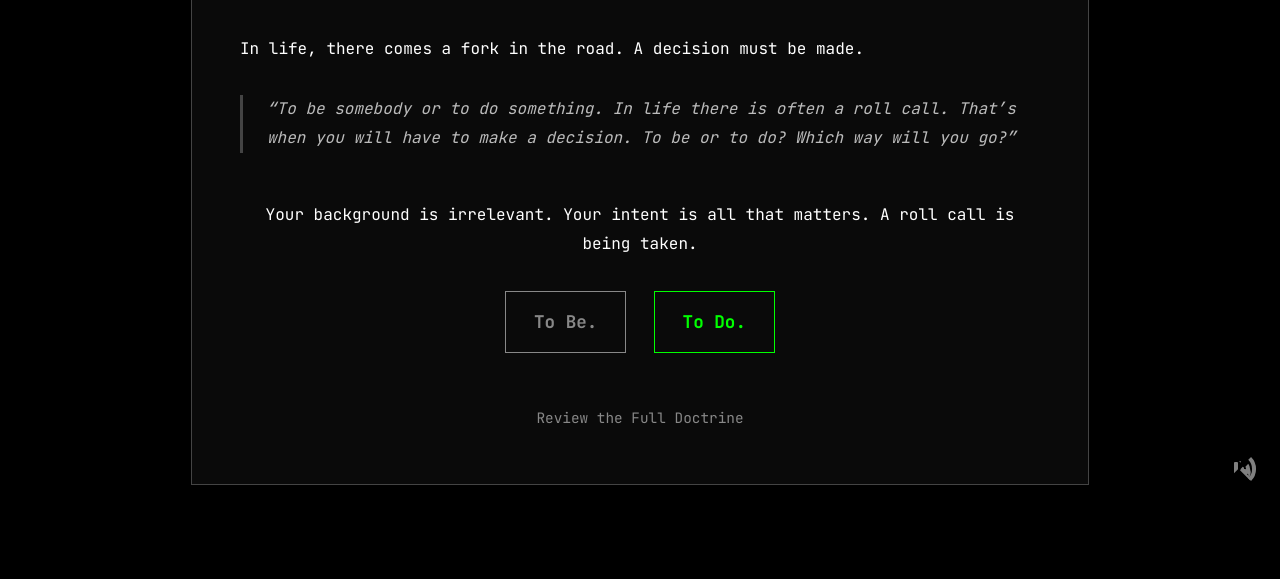
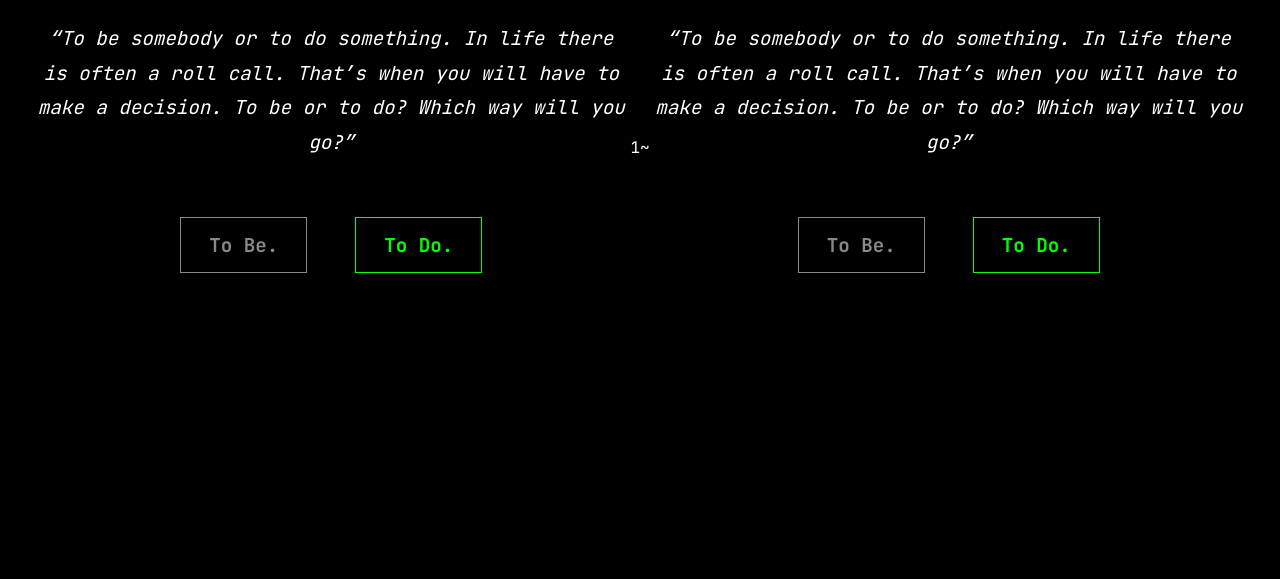
Before and after one commit to IsidoreLands/Genesis, a plain HTML site: page index.html in a window 1280 px wide. Shown: the part 285-864 px from the top of the page. Drawn offline with Linux system fonts and the light colour scheme.

Commit message:
Refactor(index): Simplify page to core quote and decision point

```diff
--- a/index.html
+++ b/index.html
@@ -3,74 +3,259 @@
 <head>
     <meta charset="UTF-8">
     <meta name="viewport" content="width=device-width, initial-scale=1.0">
-    <title>Project GENESIS: A Roll Call</title>
+    <title>To Be or To Do</title>
     <link rel="preconnect" href="https://fonts.googleapis.com">
     <link rel="preconnect" href="https://fonts.gstatic.com" crossorigin>
     <link href="https://fonts.googleapis.com/css2?family=JetBrains+Mono:wght@400;700&display=swap" rel="stylesheet">
     <style>
-        :root { --background-color: #000000; --text-color: #FFFFFF; --border-color: #444444; --accent-color-do: #00FF00; --accent-color-be: #888888; --header-color: #87CEEB; }
-        body { background-color: var(--background-color); color: var(--text-color); font-family: 'JetBrains Mono', monospace; line-height: 1.8; display: flex; justify-content: center; align-items: center; min-height: 100vh; margin: 0; padding: 2em; }
-        .container { max-width: 800px; border: 1px solid var(--border-color); padding: 2em 3em; background-color: #0A0A0A; }
-        h1 { color: var(--header-color); font-size: 1.8em; text-align: center; margin-bottom: 1.5em; letter-spacing: 2px; }
-        p { margin-bottom: 1.5em; }
-        blockquote { font-style: italic; border-left: 3px solid var(--border-color); padding-left: 1.5em; margin: 2em 0; color: #bbbbbb; }
-        .decision-point { margin-top: 3em; text-align: center; }
-        .button { display: inline-block; text-decoration: none; padding: 14px 28px; font-weight: bold; font-size: 1.1em; border: 1px solid; margin: 0.5em; transition: all 0.2s ease-in-out; }
-        .path-do { color: var(--accent-color-do); border-color: var(--accent-color-do); }
-        .path-do:hover { background-color: rgba(0, 255, 0, 0.1); color: #FFFFFF; }
-        .path-be { color: var(--accent-color-be); border-color: var(--accent-color-be); }
-        .path-be:hover { background-color: rgba(136, 136, 136, 0.1); color: #FFFFFF; }
-        .footer-nav { margin-top: 3em; text-align: center; font-size: 0.9em; color: #888; }
-        .footer-nav a { color: var(--accent-color-be); text-decoration: none; }
-        .footer-nav a:hover { text-decoration: underline; }
+        :root {
+            --background-color: #000000;
+            --text-color: #FFFFFF;
+            --border-color-be: #888888;
+            --accent-color-do: #00FF00;
+        }
+        body {
+            background-color: var(--background-color);
+            color: var(--text-color);
+            font-family: 'JetBrains Mono', monospace;
+            display: flex;
+            justify-content: center;
+            align-items: center;
+            min-height: 100vh;
+            margin: 0;
+            padding: 2em;
+        }
+        .container {
+            max-width: 800px;
+            text-align: center;
+        }
+        blockquote {
+            font-style: italic;
+            font-size: 1.2em;
+            line-height: 1.8;
+            color: var(--text-color);
+            margin: 0 0 3em 0;
+            padding: 0;
+            border: none; /* Removed the left border */
+        }
+        .decision-point {
+            margin-top: 2em;
+        }
+        .button {
+            display: inline-block;
+            text-decoration: none;
+            padding: 14px 28px;
+            font-weight: bold;
+            font-size: 1.2em;
+            border: 1px solid;
+            margin: 0 1em;
+            transition: all 0.2s ease-in-out;
+        }
+        .path-do {
+            color: var(--accent-color-do);
+            border-color: var(--accent-color-do);
+        }
+        .path-do:hover {
+            background-color: rgba(0, 255, 0, 0.1);
+        }
+        .path-be {
+            color: var(--border-color-be);
+            border-color: var(--border-color-be);
+        }
+        .path-be:hover {
+            background-color: rgba(136, 136, 136, 0.1);
+        }
+        #audio-controls {
+            position: fixed;
+            top: 20px;
+            right: 20px;
+            cursor: pointer;
+            opacity: 0.7;
+            transition: opacity 0.2s ease;
+        }
+        #audio-controls:hover {
+            opacity: 1.0;
+        }
     </style>
 </head>
 <body>
     <div class="container">
-        <img src="logo.png" alt="GENESIS Logo" style="display: block; width: 150px; margin: 0 auto 3em auto;">
-        <h1>A Roll Call</h1>
-        <p>In life, there comes a fork in the road. A decision must be made.</p>
         <blockquote>“To be somebody or to do something. In life there is often a roll call. That’s when you will have to make a decision. To be or to do? Which way will you go?”</blockquote>
         <div class="decision-point">
-            <p>Your background is irrelevant. Your intent is all that matters. A roll call is being taken.</p>
-            <a href="https://github.com/IsidoreLands/Genesis/issues" class="button path-be" target="_blank" rel="noopener noreferrer">To Be.</a>
+            <a href="https://en.wikipedia.org/wiki/Wikipedia" class="button path-be" target="_blank" rel="noopener noreferrer">To Be.</a>
             <a href="mailto:admin@ooda.wiki?subject=Request%20to%20Do%20(GENESIS)&body=I%20have%20made%20the%20decision%20to%20do%20something.%0A%0AI%20am%20ready%20for%20my%20first%20Saga." class="button path-do">To Do.</a>
-        </div>
-        <div class="footer-nav">
-            <p><a href="doctrine.html">Review the Full Doctrine</a></p>
         </div>
     </div>
 
-    <!-- Audio Player and Controls -->
-    <audio id="boydQuoteAudio" src="boyd_quote.mp3" preload="auto"></audio>
-    <div id="audio-controls" onclick="toggleAudio()" style="position: fixed; bottom: 20px; right: 20px; cursor: pointer; opacity: 0.5; transition: opacity 0.2s ease;">
-        <!-- Mute Icon SVG -->
-        <svg xmlns="http://www.w3.org/2000/svg" width="32" height="32" fill="currentColor" viewBox="0 0 16 16">
-          <path d="M11.536 14.01A8.473 8.473 0 0 0 14.026 8a8.473 8.473 0 0 0-2.49-6.01l-1.414 1.414A6.476 6.476 0 0 1 12.025 8a6.476 6.476 0 0 1-1.903 4.596l1.414 1.414zM10.121 12.596A4.486 4.486 0 0 0 11.025 8a4.486 4.486 0 0 0-.904-2.596l-1.414 1.414A2.488 2.488 0 0 1 9.025 8a2.488 2.488 0 0 1-.318.991l1.414 1.605z"/>
-          <path d="M8.707 11.182A1 1 0 0 0 8.025 8a1 1 0 0 0-.682-1.182L6.225 8.165 8.707 11.182zM6.5 4.5v.39l-1-1V4.5a.5.5 0 0 1 1 0zm-.5 4.14 5 5 .707-.707-5-5-.707.707zM4.5 4.5a.5.5 0 0 1 .5.5v3.16l-2 2V5a.5.5 0 0 1 .5-.5z"/>
+    <!-- Audio now autoplays, controls are for muting -->
+    <audio id="boydQuoteAudio" src="boyd_quote.mp3" autoplay loop></audio>
+    <div id="audio-controls" onclick="toggleAudio()">
+        <!-- Default icon is Volume Up, since it autoplays -->
+        <svg id="icon-volume-up" xmlns="http://www.w3.org/2000/svg" width="30" height="30" fill="currentColor" viewBox="0 0 16 16" style="display: inline;">
+            <path d="M11.536 14.01A8.473 8.473 0 0 0 14.026 8a8.473 8.473 0 0 0-2.49-6.01l-1.414 1.414A6.476 6.476 0 0 1 12.025 8a6.476 6.476 0 0 1-1.903 4.596l1.414 1.414zM10.121 12.596A4.486 4.486 0 0 0 11.025 8a4.486 4.486 0 0 0-.904-2.596l-1.414 1.414A2.488 2.488 0 0 1 9.025 8a2.488 2.488 0 0 1-.318.991l1.414 1.605z"/><path d="M8.707 11.182A1 1 0 0 0 8.025 8a1 1 0 0 0-.682-1.182L6.225 8.165 8.707 11.182zM4.5 0a.5.5 0 0 1 .5.5v15a.5.5 0 0 1-1 0v-15a.5.5 0 0 1 .5-.5z"/>
+        </svg>
+        <!-- Mute Icon is hidden by default -->
+        <svg id="icon-mute" xmlns="http://www.w3.org/2000/svg" width="30" height="30" fill="currentColor" viewBox="0 0 16 16" style="display: none;">
+            <path d="M11.536 14.01A8.473 8.473 0 0 0 14.026 8a8.473 8.473 0 0 0-2.49-6.01l-1.414 1.414A6.476 6.476 0 0 1 12.025 8a6.476 6.476 0 0 1-1.903 4.596l1.414 1.414zM10.121 12.596A4.486 4.486 0 0 0 11.025 8a4.486 4.486 0 0 0-.904-2.596l-1.414 1.414A2.488 2.488 0 0 1 9.025 8a2.488 2.488 0 0 1-.318.991l1.414 1.605z"/><path d="M8.707 11.182A1 1 0 0 0 8.025 8a1 1 0 0 0-.682-1.182L6.225 8.165 8.707 11.182zM6.5 4.5v.39l-1-1V4.5a.5.5 0 0 1 1 0zm-.5 4.14 5 5 .707-.707-5-5-.707.707zM4.5 4.5a.5.5 0 0 1 .5.5v3.16l-2 2V5a.5.5 0 0 1 .5-.5z"/>
         </svg>
     </div>
 
     <script>
         const audio = document.getElementById('boydQuoteAudio');
-        const audioControl = document.getElementById('audio-controls');
+        const iconVolume = document.getElementById('icon-volume-up');
+        const iconMute = document.getElementById('icon-mute');
 
-        audioControl.addEventListener('mouseenter', () => { audioControl.style.opacity = '1.0'; });
-        audioControl.addEventListener('mouseleave', () => { audioControl.style.opacity = '0.5'; });
+        // Browsers often block autoplay until the user interacts with the page.
+        // This is a common workaround to start audio after the first click anywhere.
+        document.body.addEventListener('click', () => {
+            if (audio.paused) {
+                audio.play();
+            }
+        }, { once: true });
 
         function toggleAudio() {
+            if (audio.muted) {
+                audio.muted = false;
+                iconVolume.style.display = 'inline';
+                iconMute.style.display = 'none';
+            } else {
+                audio.muted = true;
+                iconVolume.style.display = 'none';
+                iconMute.style.display = 'inline';
+            }
+        }
+        // Update icon based on initial state
+        if (audio.muted) { toggleAudio(); toggleAudio(); } // cheap trick to set initial icon state
+    </script>
+</body>
+</html>1~<!DOCTYPE html>
+<html lang="en">
+<head>
+    <meta charset="UTF-8">
+    <meta name="viewport" content="width=device-width, initial-scale=1.0">
+    <title>To Be or To Do</title>
+    <link rel="preconnect" href="https://fonts.googleapis.com">
+    <link rel="preconnect" href="https://fonts.gstatic.com" crossorigin>
+    <link href="https://fonts.googleapis.com/css2?family=JetBrains+Mono:wght@400;700&display=swap" rel="stylesheet">
+    <style>
+        :root {
+            --background-color: #000000;
+            --text-color: #FFFFFF;
+            --border-color-be: #888888;
+            --accent-color-do: #00FF00;
+        }
+        body {
+            background-color: var(--background-color);
+            color: var(--text-color);
+            font-family: 'JetBrains Mono', monospace;
+            display: flex;
+            justify-content: center;
+            align-items: center;
+            min-height: 100vh;
+            margin: 0;
+            padding: 2em;
+        }
+        .container {
+            max-width: 800px;
+            text-align: center;
+        }
+        blockquote {
+            font-style: italic;
+            font-size: 1.2em;
+            line-height: 1.8;
+            color: var(--text-color);
+            margin: 0 0 3em 0;
+            padding: 0;
+            border: none; /* Removed the left border */
+        }
+        .decision-point {
+            margin-top: 2em;
+        }
+        .button {
+            display: inline-block;
+            text-decoration: none;
+            padding: 14px 28px;
+            font-weight: bold;
+            font-size: 1.2em;
+            border: 1px solid;
+            margin: 0 1em;
+            transition: all 0.2s ease-in-out;
+        }
+        .path-do {
+            color: var(--accent-color-do);
+            border-color: var(--accent-color-do);
+        }
+        .path-do:hover {
+            background-color: rgba(0, 255, 0, 0.1);
+        }
+        .path-be {
+            color: var(--border-color-be);
+            border-color: var(--border-color-be);
+        }
+        .path-be:hover {
+            background-color: rgba(136, 136, 136, 0.1);
+        }
+        #audio-controls {
+            position: fixed;
+            top: 20px;
+            right: 20px;
+            cursor: pointer;
+            opacity: 0.7;
+            transition: opacity 0.2s ease;
+        }
+        #audio-controls:hover {
+            opacity: 1.0;
+        }
+    </style>
+</head>
+<body>
+    <div class="container">
+        <blockquote>“To be somebody or to do something. In life there is often a roll call. That’s when you will have to make a decision. To be or to do? Which way will you go?”</blockquote>
+        <div class="decision-point">
+            <a href="https://en.wikipedia.org/wiki/Wikipedia" class="button path-be" target="_blank" rel="noopener noreferrer">To Be.</a>
+            <a href="mailto:admin@ooda.wiki?subject=Request%20to%20Do%20(GENESIS)&body=I%20have%20made%20the%20decision%20to%20do%20something.%0A%0AI%20am%20ready%20for%20my%20first%20Saga." class="button path-do">To Do.</a>
+        </div>
+    </div>
+
+    <!-- Audio now autoplays, controls are for muting -->
+    <audio id="boydQuoteAudio" src="boyd_quote.mp3" autoplay loop></audio>
+    <div id="audio-controls" onclick="toggleAudio()">
+        <!-- Default icon is Volume Up, since it autoplays -->
+        <svg id="icon-volume-up" xmlns="http://www.w3.org/2000/svg" width="30" height="30" fill="currentColor" viewBox="0 0 16 16" style="display: inline;">
+            <path d="M11.536 14.01A8.473 8.473 0 0 0 14.026 8a8.473 8.473 0 0 0-2.49-6.01l-1.414 1.414A6.476 6.476 0 0 1 12.025 8a6.476 6.476 0 0 1-1.903 4.596l1.414 1.414zM10.121 12.596A4.486 4.486 0 0 0 11.025 8a4.486 4.486 0 0 0-.904-2.596l-1.414 1.414A2.488 2.488 0 0 1 9.025 8a2.488 2.488 0 0 1-.318.991l1.414 1.605z"/><path d="M8.707 11.182A1 1 0 0 0 8.025 8a1 1 0 0 0-.682-1.182L6.225 8.165 8.707 11.182zM4.5 0a.5.5 0 0 1 .5.5v15a.5.5 0 0 1-1 0v-15a.5.5 0 0 1 .5-.5z"/>
+        </svg>
+        <!-- Mute Icon is hidden by default -->
+        <svg id="icon-mute" xmlns="http://www.w3.org/2000/svg" width="30" height="30" fill="currentColor" viewBox="0 0 16 16" style="display: none;">
+            <path d="M11.536 14.01A8.473 8.473 0 0 0 14.026 8a8.473 8.473 0 0 0-2.49-6.01l-1.414 1.414A6.476 6.476 0 0 1 12.025 8a6.476 6.476 0 0 1-1.903 4.596l1.414 1.414zM10.121 12.596A4.486 4.486 0 0 0 11.025 8a4.486 4.486 0 0 0-.904-2.596l-1.414 1.414A2.488 2.488 0 0 1 9.025 8a2.488 2.488 0 0 1-.318.991l1.414 1.605z"/><path d="M8.707 11.182A1 1 0 0 0 8.025 8a1 1 0 0 0-.682-1.182L6.225 8.165 8.707 11.182zM6.5 4.5v.39l-1-1V4.5a.5.5 0 0 1 1 0zm-.5 4.14 5 5 .707-.707-5-5-.707.707zM4.5 4.5a.5.5 0 0 1 .5.5v3.16l-2 2V5a.5.5 0 0 1 .5-.5z"/>
+        </svg>
+    </div>
+
+    <script>
+        const audio = document.getElementById('boydQuoteAudio');
+        const iconVolume = document.getElementById('icon-volume-up');
+        const iconMute = document.getElementById('icon-mute');
+
+        // Browsers often block autoplay until the user interacts with the page.
+        // This is a common workaround to start audio after the first click anywhere.
+        document.body.addEventListener('click', () => {
             if (audio.paused) {
                 audio.play();
-                // SVG for Volume Up Icon
-                audioControl.innerHTML = '<svg xmlns="http://www.w3.org/2000/svg" width="32" height="32" fill="currentColor" viewBox="0 0 16 16"><path d="M11.536 14.01A8.473 8.473 0 0 0 14.026 8a8.473 8.473 0 0 0-2.49-6.01l-1.414 1.414A6.476 6.476 0 0 1 12.025 8a6.476 6.476 0 0 1-1.903 4.596l1.414 1.414zM10.121 12.596A4.486 4.486 0 0 0 11.025 8a4.486 4.486 0 0 0-.904-2.596l-1.414 1.414A2.488 2.488 0 0 1 9.025 8a2.488 2.488 0 0 1-.318.991l1.414 1.605z"/><path d="M8.707 11.182A1 1 0 0 0 8.025 8a1 1 0 0 0-.682-1.182L6.225 8.165 8.707 11.182zM4.5 0a.5.5 0 0 1 .5.5v15a.5.5 0 0 1-1 0v-15a.5.5 0 0 1 .5-.5z"/></svg>';
+            }
+        }, { once: true });
+
+        function toggleAudio() {
+            if (audio.muted) {
+                audio.muted = false;
+                iconVolume.style.display = 'inline';
+                iconMute.style.display = 'none';
             } else {
-                audio.pause();
-                audio.currentTime = 0; // Rewind on mute
-                // SVG for Mute Icon
-                audioControl.innerHTML = '<svg xmlns="http://www.w3.org/2000/svg" width="32" height="32" fill="currentColor" viewBox="0 0 16 16"><path d="M11.536 14.01A8.473 8.473 0 0 0 14.026 8a8.473 8.473 0 0 0-2.49-6.01l-1.414 1.414A6.476 6.476 0 0 1 12.025 8a6.476 6.476 0 0 1-1.903 4.596l1.414 1.414zM10.121 12.596A4.486 4.486 0 0 0 11.025 8a4.486 4.486 0 0 0-.904-2.596l-1.414 1.414A2.488 2.488 0 0 1 9.025 8a2.488 2.488 0 0 1-.318.991l1.414 1.605z"/><path d="M8.707 11.182A1 1 0 0 0 8.025 8a1 1 0 0 0-.682-1.182L6.225 8.165 8.707 11.182zM6.5 4.5v.39l-1-1V4.5a.5.5 0 0 1 1 0zm-.5 4.14 5 5 .707-.707-5-5-.707.707zM4.5 4.5a.5.5 0 0 1 .5.5v3.16l-2 2V5a.5.5 0 0 1 .5-.5z"/></svg>';
+                audio.muted = true;
+                iconVolume.style.display = 'none';
+                iconMute.style.display = 'inline';
             }
         }
+        // Update icon based on initial state
+        if (audio.muted) { toggleAudio(); toggleAudio(); } // cheap trick to set initial icon state
     </script>
 </body>
-</body>
 </html>
```
